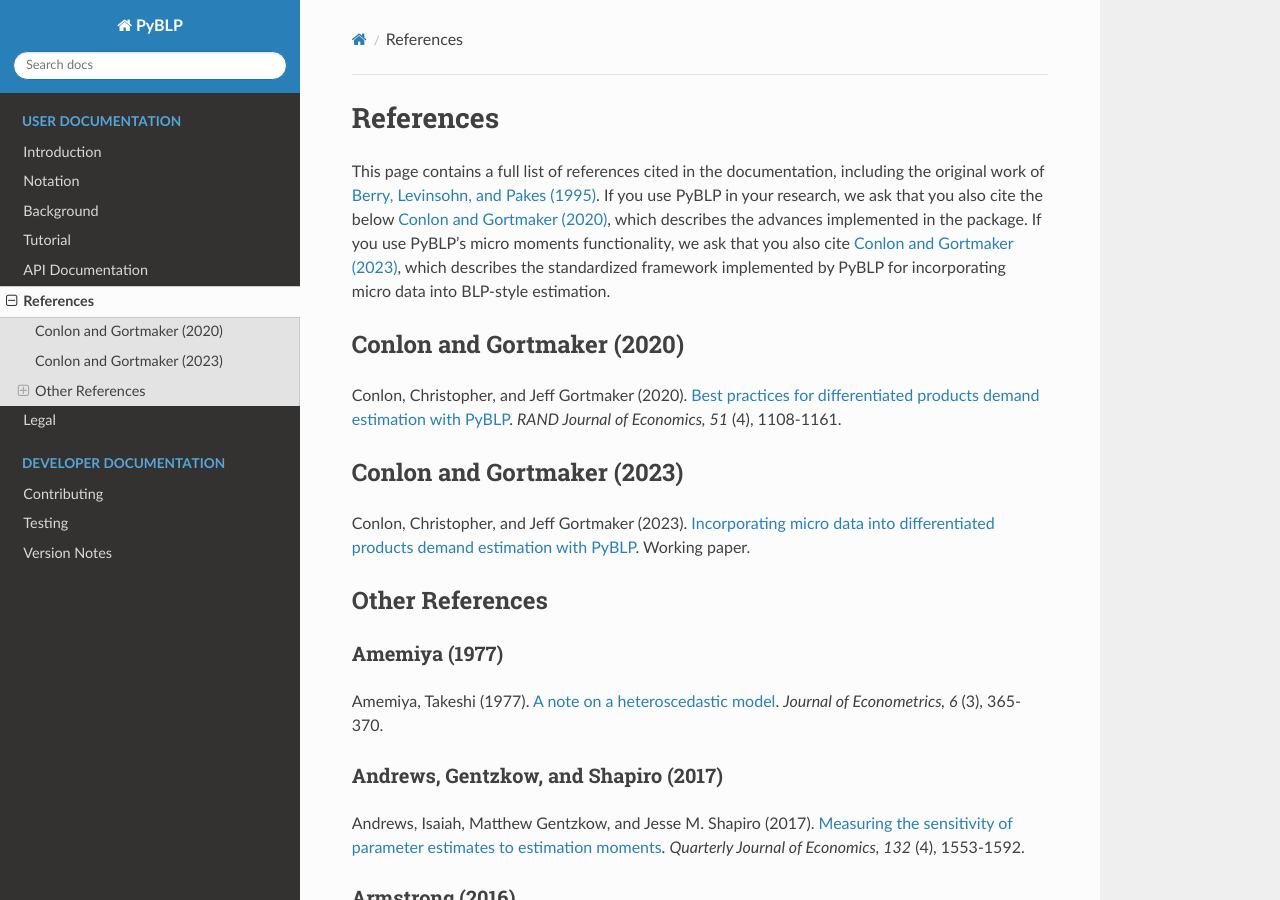
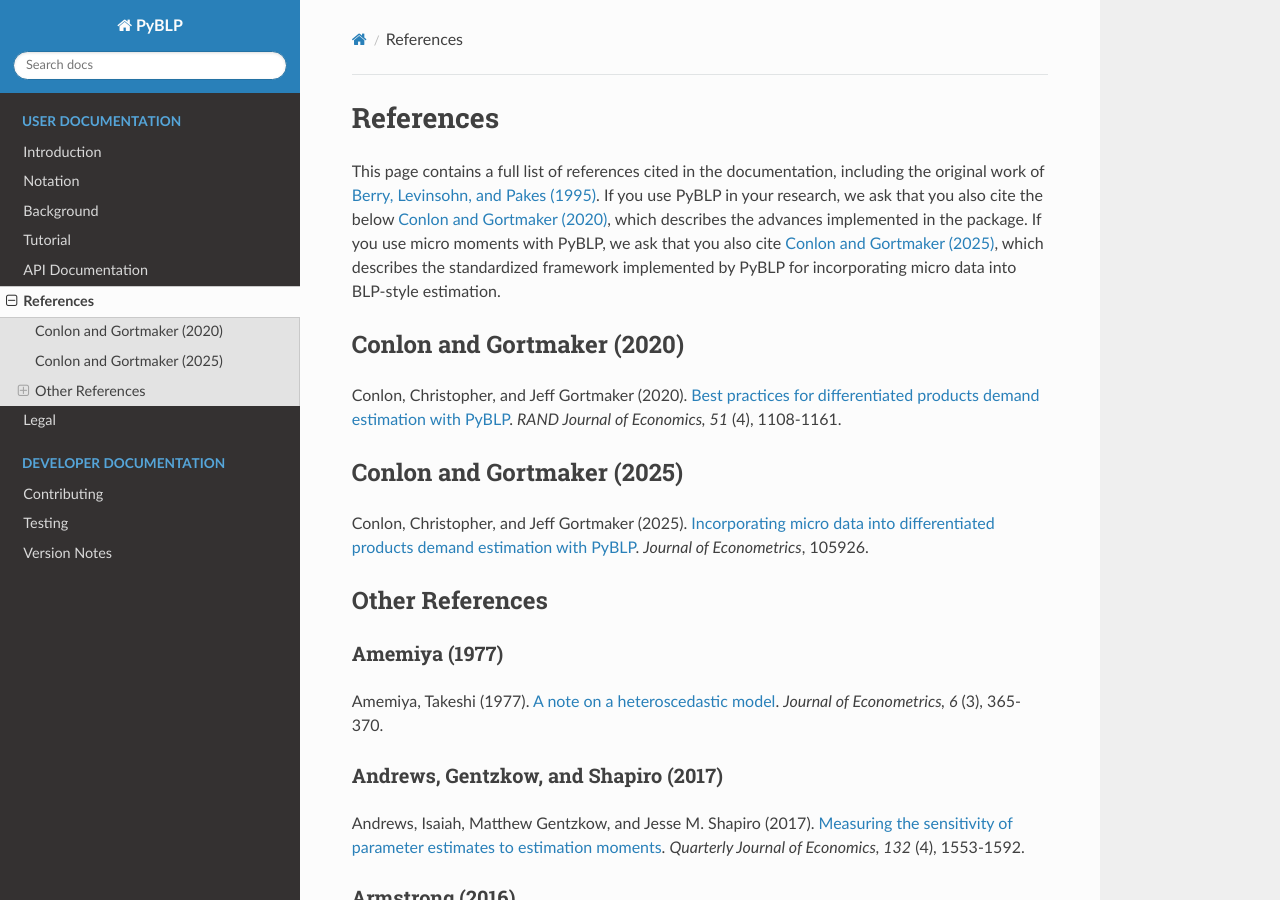
Before and after one commit to jeffgortmaker/pyblp, a Sphinx documentation site: the page built from docs/references.rst, in a window 1280 px wide and 900 px high. Built offline with Sphinx 7.4.7 and the Read the Docs theme 3.1.0, drawn with Linux system fonts in a browser that asks for light colours; some of the changed text lies outside the part shown.

Commit message:
DOC: update paper references

```diff
--- a/docs/background.rst
+++ b/docs/background.rst
@@ -249,7 +249,7 @@ More detailed micro data on individual choices can be used to supplement the sta
 
 .. math:: \bar{g} = \begin{bmatrix} \bar{g}_D \\ \bar{g}_S \\ \bar{g}_M \end{bmatrix}.
 
-:ref:`references:Conlon and Gortmaker (2023)` provides a standardized framework for incorporating micro moments into BLP-style estimation. What follows is a simplified summary of this framework. Each micro moment :math:`m` is the difference between an observed value :math:`f_m(\bar{v})` and its simulated analogue :math:`f_m(v)`:
+:ref:`references:Conlon and Gortmaker (2025)` provides a standardized framework for incorporating micro moments into BLP-style estimation. What follows is a simplified summary of this framework. Each micro moment :math:`m` is the difference between an observed value :math:`f_m(\bar{v})` and its simulated analogue :math:`f_m(v)`:
 
 .. math:: \bar{g}_{M,m} = f_m(\bar{v}) - f_m(v),
     :label: micro_moment
--- a/docs/references.rst
+++ b/docs/references.rst
@@ -1,19 +1,19 @@
 References
 ==========
 
-This page contains a full list of references cited in the documentation, including the original work of :ref:`references:Berry, Levinsohn, and Pakes (1995)`. If you use PyBLP in your research, we ask that you also cite the below :ref:`references:Conlon and Gortmaker (2020)`, which describes the advances implemented in the package. If you use PyBLP's micro moments functionality, we ask that you also cite :ref:`references:Conlon and Gortmaker (2023)`, which describes the standardized framework implemented by PyBLP for incorporating micro data into BLP-style estimation.
+This page contains a full list of references cited in the documentation, including the original work of :ref:`references:Berry, Levinsohn, and Pakes (1995)`. If you use PyBLP in your research, we ask that you also cite the below :ref:`references:Conlon and Gortmaker (2020)`, which describes the advances implemented in the package. If you use micro moments with PyBLP, we ask that you also cite :ref:`references:Conlon and Gortmaker (2025)`, which describes the standardized framework implemented by PyBLP for incorporating micro data into BLP-style estimation.
 
 
 Conlon and Gortmaker (2020)
 ---------------------------
 
-Conlon, Christopher, and Jeff Gortmaker (2020). `Best practices for differentiated products demand estimation with PyBLP <https://ideas.repec.org/a/bla/randje/v51y2020i4p1108-1161.html>`_. *RAND Journal of Economics, 51* (4), 1108-1161.
+Conlon, Christopher, and Jeff Gortmaker (2020). `Best practices for differentiated products demand estimation with PyBLP <https://jeffgortmaker.com/files/Best_Practices_for_Differentiated_Products_Demand_Estimation_with_PyBLP.pdf>`_. *RAND Journal of Economics, 51* (4), 1108-1161.
 
 
-Conlon and Gortmaker (2023)
+Conlon and Gortmaker (2025)
 ---------------------------
 
-Conlon, Christopher, and Jeff Gortmaker (2023). `Incorporating micro data into differentiated products demand estimation with PyBLP <https://jeffgortmaker.com/files/micro.pdf>`_. Working paper.
+Conlon, Christopher, and Jeff Gortmaker (2025). `Incorporating micro data into differentiated products demand estimation with PyBLP <https://jeffgortmaker.com/files/Incorporating_Micro_Data_into_Differentiated_Products_Demand_Estimation_with_PyBLP.pdf>`_. *Journal of Econometrics*, 105926.
 
 
 Other References
@@ -40,7 +40,7 @@ Armstrong, Timothy B. (2016). `Large market asymptotics for differentiated produ
 Berry (1994)
 ~~~~~~~~~~~~
 
-Berry, Steven (1994). `Estimating discrete-choice models of product  differentiation <https://ideas.repec.org/a/rje/randje/v25y1994isummerp242-262.html>`_. *RAND Journal of Economics, 25* (2), 242-262.
+Berry, Steven (1994). `Estimating discrete-choice models of product differentiation <https://ideas.repec.org/a/rje/randje/v25y1994isummerp242-262.html>`_. *RAND Journal of Economics, 25* (2), 242-262.
 
 
 Berry, Levinsohn, and Pakes (1995)
@@ -91,10 +91,10 @@ Chamberlain (1987)
 Chamberlain, Gary (1987) `Asymptotic efficiency in estimation with conditional moment restrictions <https://ideas.repec.org/a/eee/econom/v34y1987i3p305-334.html>`_. *Journal of Econometrics, 34* (3), 305-334.
 
 
-Conlon and Mortimer (2018)
+Conlon and Mortimer (2021)
 ~~~~~~~~~~~~~~~~~~~~~~~~~~
 
-Conlon, Christopher T., and Julie H. Mortimer (2018). `Empirical properties of diversion ratios <https://ideas.repec.org/p/nbr/nberwo/24816.html>`_. NBER working paper 24816.
+Conlon, Christopher, and Julie H. Mortimer (2021). `Empirical properties of diversion ratios <https://chrisconlon.github.io/site/diversion.pdf>`_. *RAND Journal of Economics, 52* (4), 693-726.
 
 
 Frisch and Waugh (1933)
@@ -103,10 +103,10 @@ Frisch and Waugh (1933)
 Frisch, Ragnar, and Frederick V. Waugh (1933). `Partial time regressions as compared with individual trends <https://www.econometricsociety.org/publications/econometrica/1933/10/01/partial-time-regressions-compared-individual-trends>`_. *Econometrica, 1* (4), 387-401.
 
 
-Gandhi and Houde (2017)
+Gandhi and Houde (2025)
 ~~~~~~~~~~~~~~~~~~~~~~~
 
-Gandhi, Amit, and Jean-François Houde (2017). `Measuring substitution patterns in differentiated products industries <https://jfhoude.wiscweb.wisc.edu/wp-content/uploads/sites/769/2018/08/GH_v6.pdf>`_. Working paper.
+Gandhi, Amit, and Jean-Francois Houde (2025). `Measuring substitution patterns in differentiated products industries <https://papers.ssrn.com/sol3/papers.cfm?abstract_id=3472810>`_.
 
 
 Grigolon and Verboven (2014)
@@ -163,10 +163,10 @@ Lovell (1963)
 Lovell, Michael C. (1963). `Seasonal adjustment of economic time series and multiple regression analysis <https://www.tandfonline.com/doi/abs/10.1080/01621459.1963.10480682>`_. *Journal of the American Statistical Association, 58* (304), 993-1010.
 
 
-MacKay and Miller (2023)
+MacKay and Miller (2025)
 ~~~~~~~~~~~~~~~~~~~~~~~~
 
-MacKay, Alexander and Nathan Miller (2023). `Estimating models of supply and demand: Instruments and covariance restrictions <https://www.hbs.edu/faculty/Pages/item.aspx?num=55227>`_. HBS working paper 19-051.
+MacKay, Alexander and Nathan Miller (2025). `Estimating models of supply and demand: Instruments and covariance restrictions <https://ideas.repec.org/a/aea/aejmic/v17y2025i1p238-81.html>`_. *American Economic Journal: Microeconomics, 17* (1), 238-281.
 
 
 Morrow and Skerlos (2011)
@@ -202,7 +202,7 @@ Owen, Art B. (2013). `Monte Carlo theory, methods and examples <https://artowen.
 Owen (2017)
 ~~~~~~~~~~~
 
-Owen, Art B. (2017). `A randomized Halton algorithm in R <https://arxiv.org/pdf/1706.02808.pdf>`_.
+Owen, Art B. (2017). `A randomized Halton algorithm in R <http://arxiv.org/pdf/1706.02808>`_.
 
 
 Petrin (2002)
```
Also changed, not shown: README.rst (+15 -17 lines), docs/notebooks/api/build_differentiation_instruments.ipynb, docs/notebooks/tutorial/post_estimation.ipynb, 6 other files.
